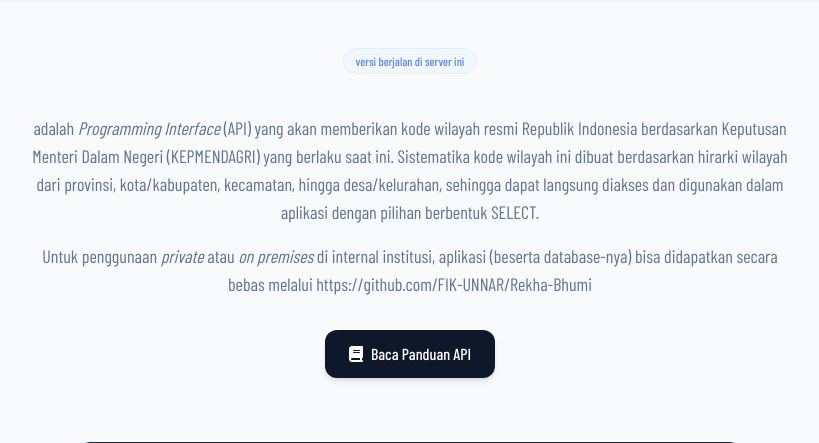
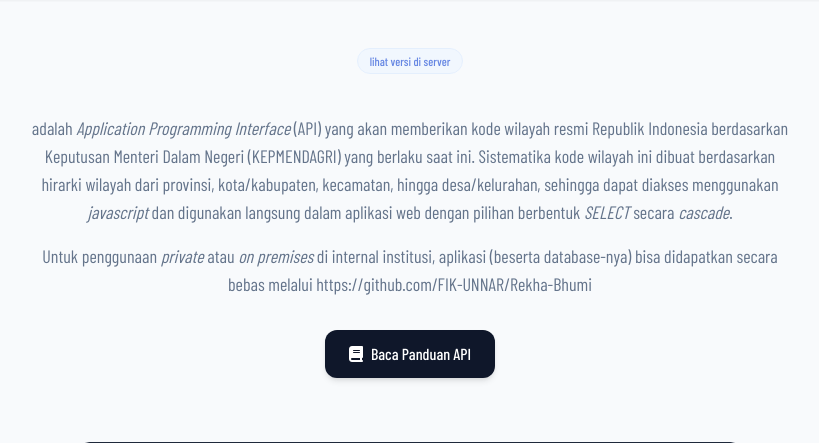
Before and after one commit to FIK-UNNAR/rekha-bhumi, a Flask app: template src/api/templates/index.html in a window 1280 px wide. Shown: the part 65-508 px from the top of the page, without its empty margins (230-1049 px from the left). Run offline with Flask 3, Linux system fonts and the light colour scheme; the template is opened without the code that fills it, so the values that code supplies are empty; parts of the project's set-up code (start-up, migrations or seed data) failed here and were passed over; some libraries are stand-ins or nearby versions; some web fonts are replaced.

Commit message:
penyempurnaan konten saja

```diff
--- a/src/api/templates/index.html
+++ b/src/api/templates/index.html
@@ -3,16 +3,16 @@
 {% block isi_konten %}
         <div class="text-center max-w-3xl mx-auto">
             <span class="inline-flex items-center px-3 py-1 rounded-full text-xs font-medium bg-blue-50 text-blue-700 mb-6 border border-blue-100 animate-pulse">
-                <a href="{{url_aplikasi}}/ver">versi berjalan di server ini</a>
+                <a href="{{url_aplikasi}}/ver">lihat versi di server</a>
             </span>
             <h1 class="text-4xl font-extrabold text-slate-900 sm:text-5xl tracking-tight leading-tight">
                 {{nama_aplikasi}}
             </h1>
             <p class="mt-4 text-lg text-slate-500">
-                adalah <em>Programming Interface</em> (API) yang akan memberikan kode wilayah resmi Republik Indonesia berdasarkan Keputusan Menteri Dalam Negeri (KEPMENDAGRI) yang berlaku saat ini. Sistematika kode wilayah ini dibuat berdasarkan hirarki wilayah dari provinsi, kota/kabupaten, kecamatan, hingga desa/kelurahan, sehingga dapat langsung diakses dan digunakan dalam aplikasi dengan pilihan berbentuk SELECT.
+                adalah <em>Application Programming Interface</em> (API) yang akan memberikan kode wilayah resmi Republik Indonesia berdasarkan Keputusan Menteri Dalam Negeri (KEPMENDAGRI) yang berlaku saat ini. Sistematika kode wilayah ini dibuat berdasarkan hirarki wilayah dari provinsi, kota/kabupaten, kecamatan, hingga desa/kelurahan, sehingga dapat diakses menggunakan <em>javascript</em> dan digunakan langsung dalam aplikasi web dengan pilihan berbentuk <em>SELECT</em> secara <em>cascade</em>.
             </p>
             <p class="mt-4 text-lg text-slate-500">
-                Untuk penggunaan <em>private</em> atau <em>on premises</em> di internal institusi, aplikasi (beserta database-nya) bisa didapatkan secara bebas melalui <a href="https://github.com/FIK-UNNAR/Rekha-Bhumi" class="hover:text-slate-900 transition">https://github.com/FIK-UNNAR/Rekha-Bhumi</a>
+                Untuk penggunaan <em>private</em> atau <em>on premises</em> di internal institusi, aplikasi (beserta database-nya) bisa didapatkan secara bebas melalui <a href="https://github.com/FIK-UNNAR/Rekha-Bhumi">https://github.com/FIK-UNNAR/Rekha-Bhumi</a>
             </p>
             <div class="mt-8 flex justify-center space-x-4">
                 <a href="dokumentasi" class="bg-slate-900 hover:bg-slate-800 text-white font-medium px-6 py-3 rounded-xl transition shadow-md flex items-center">
@@ -42,9 +42,9 @@
     <span class="text-blue-400">"request"</span>: <span class="text-amber-300">"/wilayah/35.78.22.1004"</span>,
     <span class="text-blue-400">"message"</span>: {
         <span class="text-blue-400">"Provinsi"</span>: <span class="text-amber-300">"Jawa Timur"</span>,
-        <span class="text-blue-400">"Kabupaten_Kota"</span>: <span class="text-amber-300">Kota Surabaya</span>,
-        <span class="text-blue-400">"Kecamatan"</span>: <span class="text-amber-300">Gayungan</span>,
-        <span class="text-blue-400">"Kelurahan_Desa"</span>: <span class="text-amber-300">Ketintang</span>
+        <span class="text-blue-400">"Kabupaten_Kota"</span>: <span class="text-amber-300">"Kota Surabaya"</span>,
+        <span class="text-blue-400">"Kecamatan"</span>: <span class="text-amber-300">"Gayungan"</span>,
+        <span class="text-blue-400">"Kelurahan_Desa"</span>: <span class="text-amber-300">"Ketintang"</span>
     }
 }
                 </pre>
```
